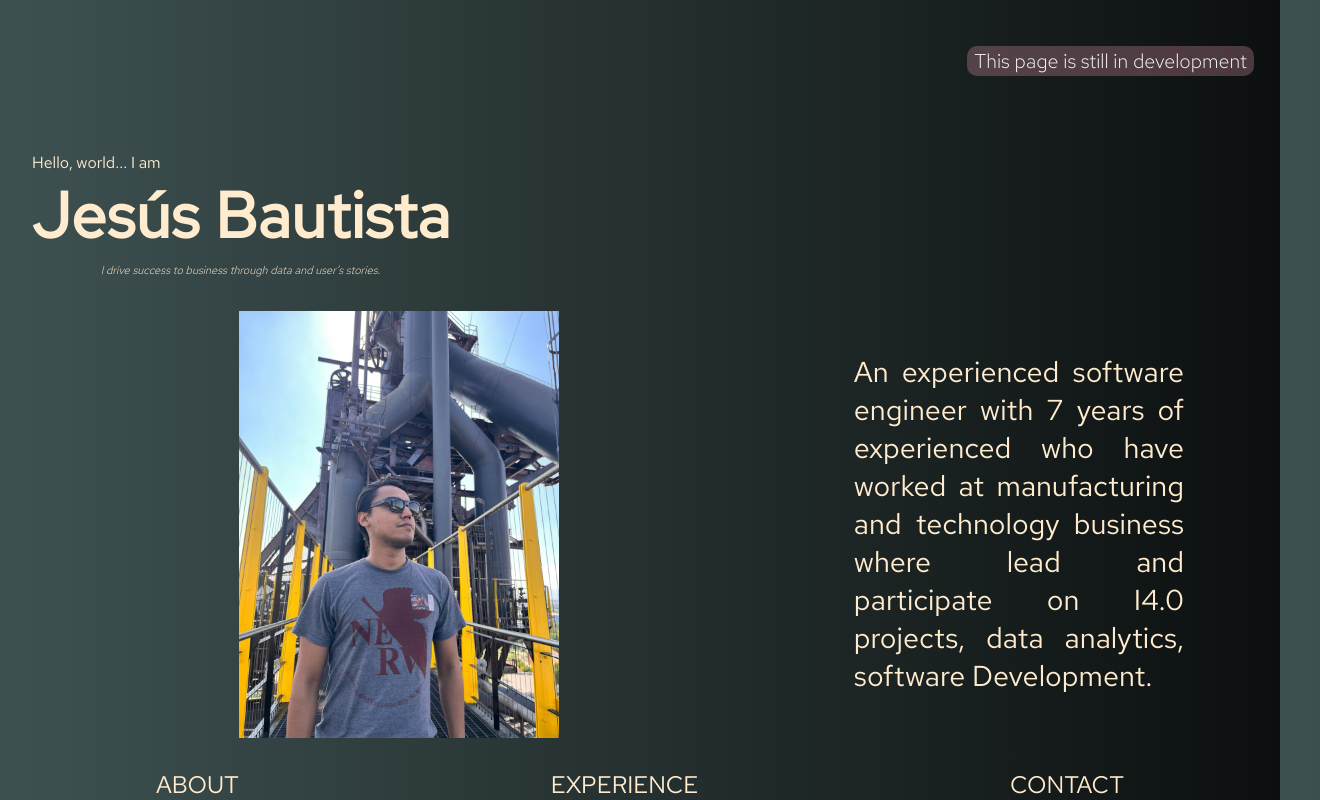
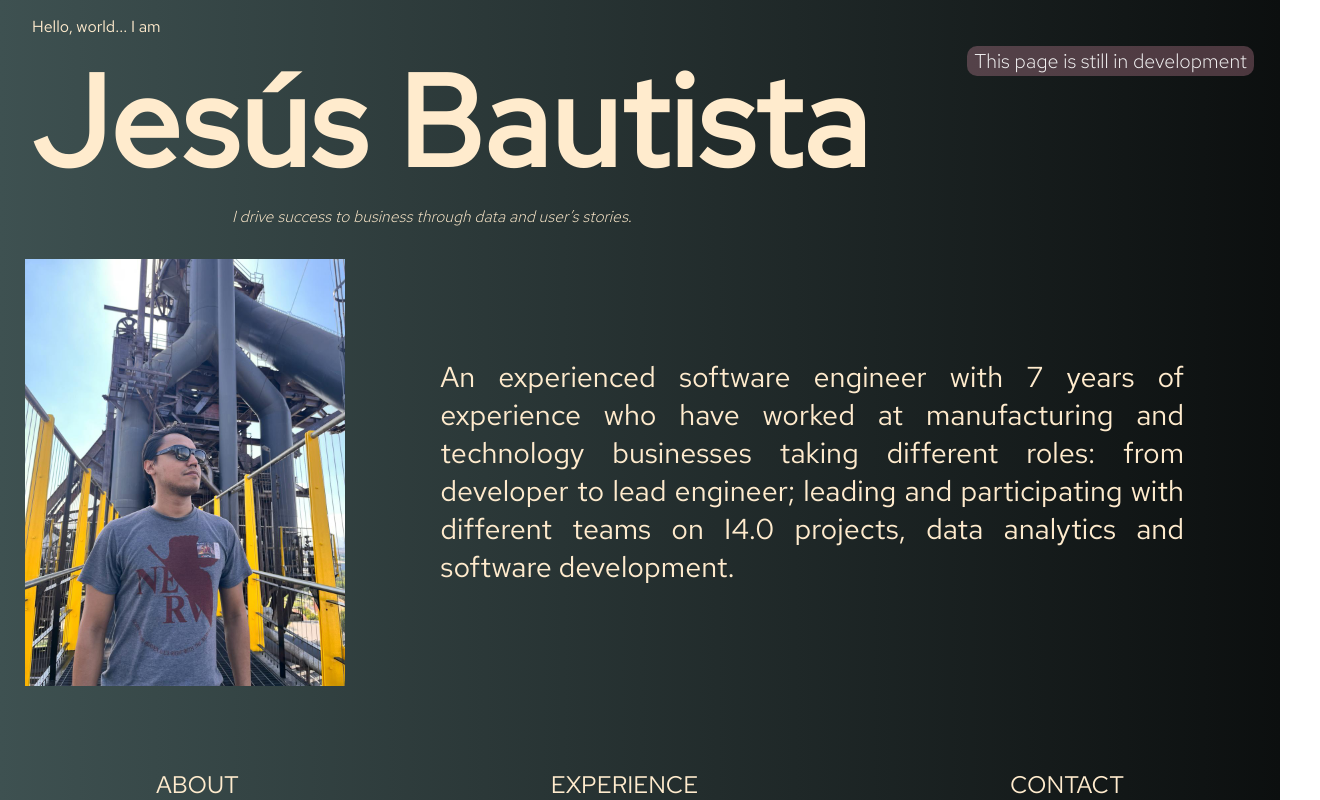
Before and after one commit to jjesus-bautista-garcia/jjesus-bautista-garcia.github.io, a plain HTML site: page index.html in a window 1280 px wide. Shown: the whole page, 1320 px wide, since content can reach past the window. Drawn offline with Linux system fonts and the light colour scheme.

Commit message:
adjusting elements

```diff
--- a/index.html
+++ b/index.html
@@ -53,7 +53,7 @@
 
                 <div id="desc">
                     <p class="child">
-                        An experienced software engineer with 7 years of experienced who have worked at manufacturing and technology business where lead and participate on  I4.0 projects, data analytics, software Development.
+                        An experienced software engineer with 7 years of experience who have worked at manufacturing and technology businesses taking different roles: from developer to lead engineer; leading and participating with different teams on I4.0 projects, data analytics and software development.
                     </p>
 
                 </div>
--- a/styles/base.css
+++ b/styles/base.css
@@ -10,7 +10,7 @@ body {
 
 .myName {
     /* border: blue 2px solid; */
-    max-width: 28rem;
+    max-width: 850px;
     margin-left: 1rem;
 }
 
@@ -21,7 +21,7 @@ body {
 .myName p#name {
     /* border: grey 1px solid; */
     font-weight: bolder;
-    font-size: 4rem;
+    font-size: 8rem;
     margin-bottom: -100;
     padding-bottom: 0;
 }
@@ -29,10 +29,10 @@ body {
 
 
 .myName p#personalQuote {
-    margin-left: 4.3rem;
+    margin-left: 200px;
     /* border: 0.1rem green solid; */
     margin-top: 0;
     font-style: italic;
     font-weight: lighter;
-    font-size: .7rem;
+    font-size: 1rem;
 }
--- a/styles/header.css
+++ b/styles/header.css
@@ -2,7 +2,7 @@
 https://coolors.co/919098-897c80-ba8f95-cab6cd-cfbcdf
 */
 .header {
-    position:static;
+    position:fixed;
     top: 0;
     left:0;
     display: flex;
--- a/styles/intro.css
+++ b/styles/intro.css
@@ -13,8 +13,8 @@
 }
 
 #intro figure {
-    flex: 1;
-    margin-left: 1rem;
+    flex: .45;
+    margin-left: 0.1rem;
     /* border: lightpink 1px dashed; */
     /*ALIGN ITEMS*/
     display: flex;
@@ -24,10 +24,11 @@
 }
 
 #intro div#desc {
-    flex: .45;
+    flex: 1;
     width: 90%;
     margin-left: 3rem;
     margin-right: 5rem;
+    padding-right: auto;
     /* border: 1px lightgreen dashed; */
     /*ALIGN ITEMS*/
     display: flex;
```
